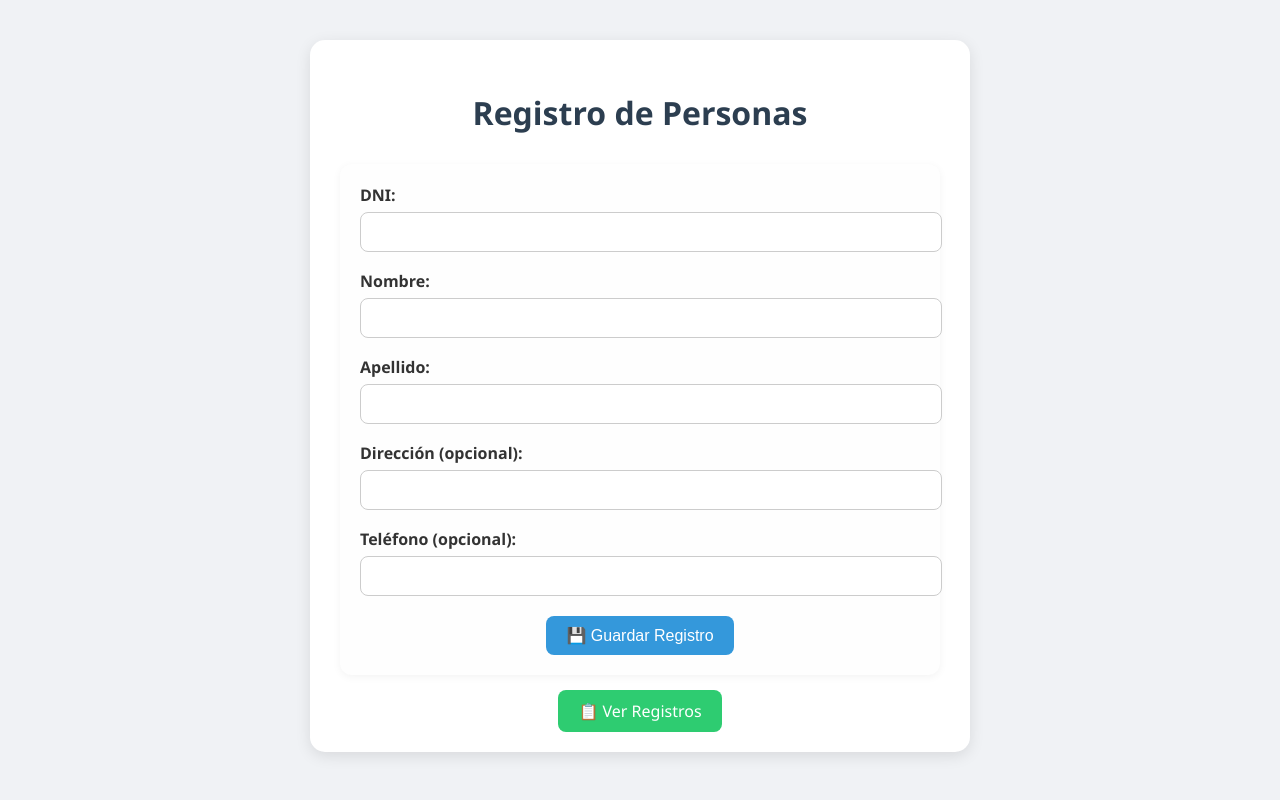
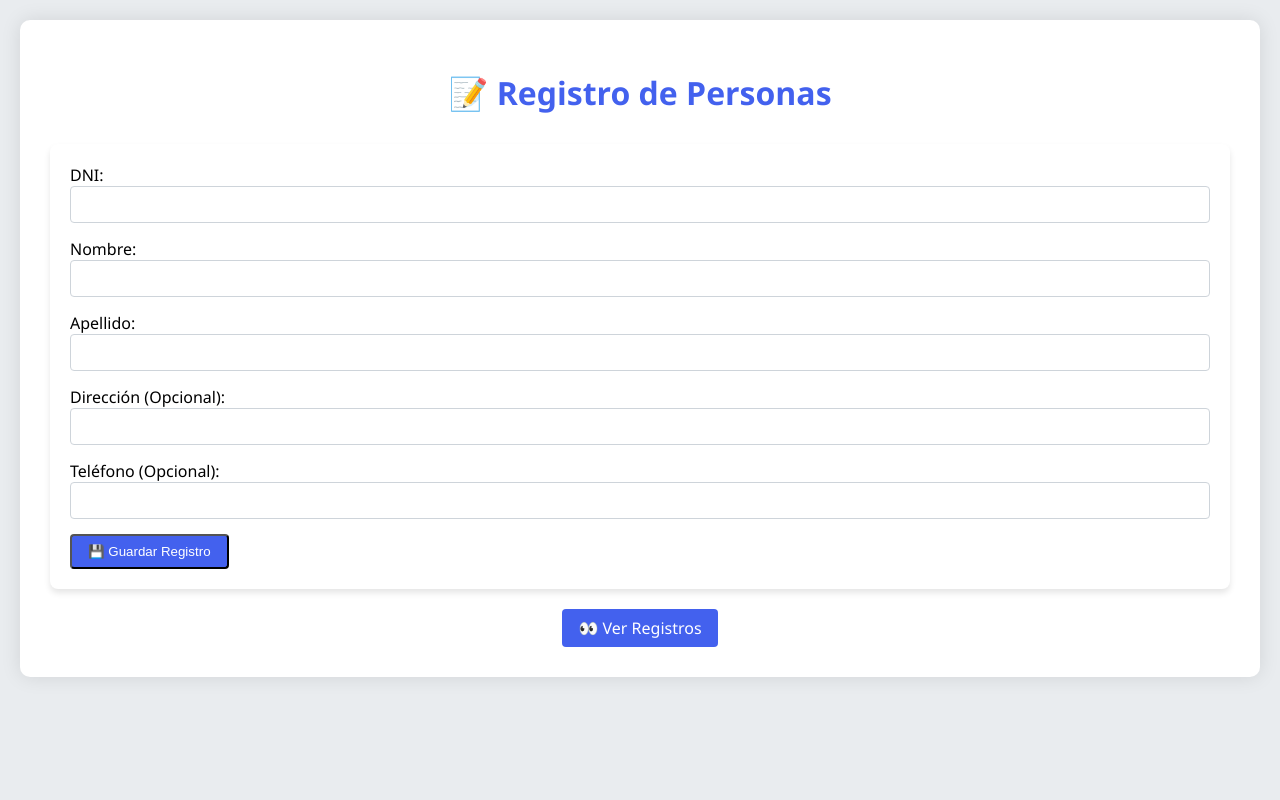
Before and after one commit to JaryCruz20/Evalua, a Flask app: page / in a window 1280 px wide. Run offline with Flask 3, Linux system fonts and the light colour scheme; some libraries are stand-ins or nearby versions.

Commit message:
Add files via upload

```diff
--- a/app.py
+++ b/app.py
@@ -4,7 +4,8 @@ import os
 
 app = Flask(__name__)
 
-os.environ['DATABASE_URL'] = os.environ['DATABASE_URL'] = 'postgresql://wcruz:QdRmLDrQb78oXKKByl8k484k2aXdBs59@dpg-cvmpjc3e5dus739m9hk0-a/test_oz3h'
+os.environ['DATABASE_URL'] = 'postgresql://darkness:03tppNTXMmrzFDFriBfPGpaQ99VDrTYr@dpg-cvmpkk6mcj7s73bqum8g-a.oregon-postgres.render.com/test_ww0l'
+
 DATABASE_URL = os.getenv('DATABASE_URL')
 
 def get_db_connection():
--- a/static/styles.css
+++ b/static/styles.css
@@ -1,93 +1,111 @@
+:root {
+    --primary: #4361ee;
+    --danger: #f72585;
+    --light: #f8f9fa;
+    --dark: #212529;
+}
+
 body {
-    font-family: 'Segoe UI', sans-serif;
-    background-color: #f0f2f5;
+    font-family: 'Segoe UI', Tahoma, Geneva, Verdana, sans-serif;
+    background-color: #e9ecef;
     margin: 0;
-    padding: 0;
+    padding: 20px;
 }
 
 .container {
-    max-width: 600px;
-    margin: 40px auto;
+    max-width: 1200px;
+    margin: 0 auto;
+    background: white;
     padding: 30px;
-    background-color: #ffffff;
-    border-radius: 15px;
-    box-shadow: 0 4px 15px rgba(0,0,0,0.1);
+    border-radius: 10px;
+    box-shadow: 0 0 20px rgba(0, 0, 0, 0.1);
 }
 
-.title {
+h1 {
+    color: var(--primary);
     text-align: center;
-    color: #2c3e50;
     margin-bottom: 30px;
 }
 
-.card {
-    background-color: #fefefe;
-    padding: 20px;
-    border-radius: 12px;
-    box-shadow: 0 2px 8px rgba(0,0,0,0.05);
+.table-responsive {
+    overflow-x: auto;
+}
+
+table {
+    width: 100%;
+    border-collapse: collapse;
+    margin: 25px 0;
+    font-size: 0.9em;
+    box-shadow: 0 0 10px rgba(0, 0, 0, 0.05);
+}
+
+th, td {
+    padding: 12px 15px;
+    text-align: left;
+    border-bottom: 1px solid #dddddd;
+}
+
+th {
+    background-color: var(--primary);
+    color: white;
+    text-transform: uppercase;
+    font-size: 0.8em;
+}
+
+tr:hover {
+    background-color: #f5f5f5;
+}
+
+.btn {
+    display: inline-block;
+    padding: 8px 16px;
+    border-radius: 4px;
+    text-decoration: none;
+    font-weight: 500;
+    transition: all 0.3s;
+}
+
+.btn-danger {
+    background-color: var(--danger);
+    color: white;
+    border: none;
+    cursor: pointer;
+}
+
+.btn-danger:hover {
+    background-color: #d1144a;
+}
+
+.btn-primary {
+    background-color: var(--primary);
+    color: white;
+}
+
+.btn-primary:hover {
+    background-color: #3a56d4;
 }
 
 .form-group {
-    margin-bottom: 18px;
-    text-align: left;
-}
-
-.form-group label {
-    display: block;
-    margin-bottom: 6px;
-    color: #333;
-    font-weight: 600;
+    margin-bottom: 15px;
 }
 
 .form-control {
     width: 100%;
     padding: 10px;
-    border-radius: 8px;
-    border: 1px solid #ccc;
-    font-size: 1em;
-    transition: border-color 0.3s;
-}
-
-.form-control:focus {
-    outline: none;
-    border-color: #3498db;
-    box-shadow: 0 0 4px rgba(52, 152, 219, 0.5);
-}
-
-.button-container {
-    text-align: center;
-    margin-top: 20px;
-}
-
-.btn {
-    padding: 10px 20px;
-    border-radius: 8px;
-    text-decoration: none;
-    font-size: 1em;
-    cursor: pointer;
-    transition: background-color 0.3s ease;
-}
-
-.btn-primary {
-    background-color: #3498db;
-    color: #fff;
-    border: none;
-}
-
-.btn-primary:hover {
-    background-color: #2980b9;
-}
-
-.btn-secondary {
-    background-color: #2ecc71;
-    color: #fff;
-    border: none;
-}
-
-.btn-secondary:hover {
-    background-color: #27ae60;
+    border: 1px solid #ced4da;
+    border-radius: 4px;
+    box-sizing: border-box;
 }
 
 .text-center {
     text-align: center;
 }
+
+
+.card {
+    background: white;
+    border-radius: 8px;
+    padding: 20px;
+    margin-bottom: 20px;
+    box-shadow: 0 4px 6px rgba(0, 0, 0, 0.1);
+}
--- a/templates/index.html
+++ b/templates/index.html
@@ -8,9 +8,9 @@
 </head>
 <body>
     <div class="container">
-        <h1 class="title">Registro de Personas</h1>
+        <h1>📝 Registro de Personas</h1>
 
-        <div class="card form-card">
+        <div class="card">
             <form action="/add" method="POST">
                 <div class="form-group">
                     <label for="dni">DNI:</label>
@@ -28,23 +28,21 @@
                 </div>
 
                 <div class="form-group">
-                    <label for="direccion">Dirección (opcional):</label>
+                    <label for="direccion">Dirección (Opcional):</label>
                     <input type="text" id="direccion" name="direccion" class="form-control">
                 </div>
 
                 <div class="form-group">
-                    <label for="telefono">Teléfono (opcional):</label>
+                    <label for="telefono">Teléfono (Opcional):</label>
                     <input type="text" id="telefono" name="telefono" class="form-control">
                 </div>
 
-                <div class="button-container">
-                    <button type="submit" class="btn btn-primary">💾 Guardar Registro</button>
-                </div>
+                <button type="submit" class="btn btn-primary">💾 Guardar Registro</button>
             </form>
         </div>
 
-        <div class="text-center" style="margin-top: 25px;">
-            <a href="/administrar" class="btn btn-secondary">📋 Ver Registros</a>
+        <div class="text-center" style="margin-top: 20px;">
+            <a href="/administrar" class="btn btn-primary">👀 Ver Registros</a>
         </div>
     </div>
 </body>
```
Also changed, not shown: templates/administrar.html (+5 -5 lines), 2 other files.
